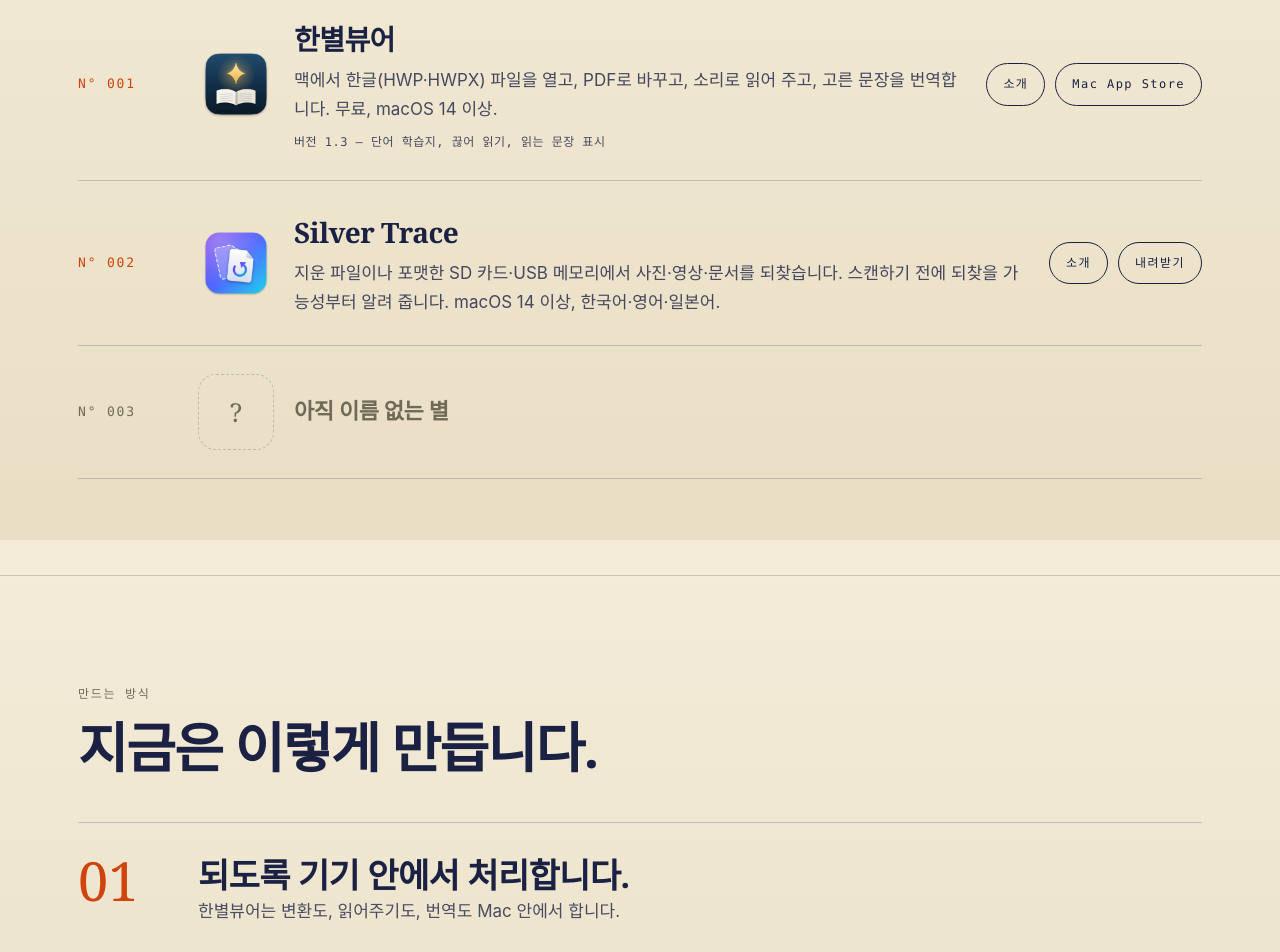
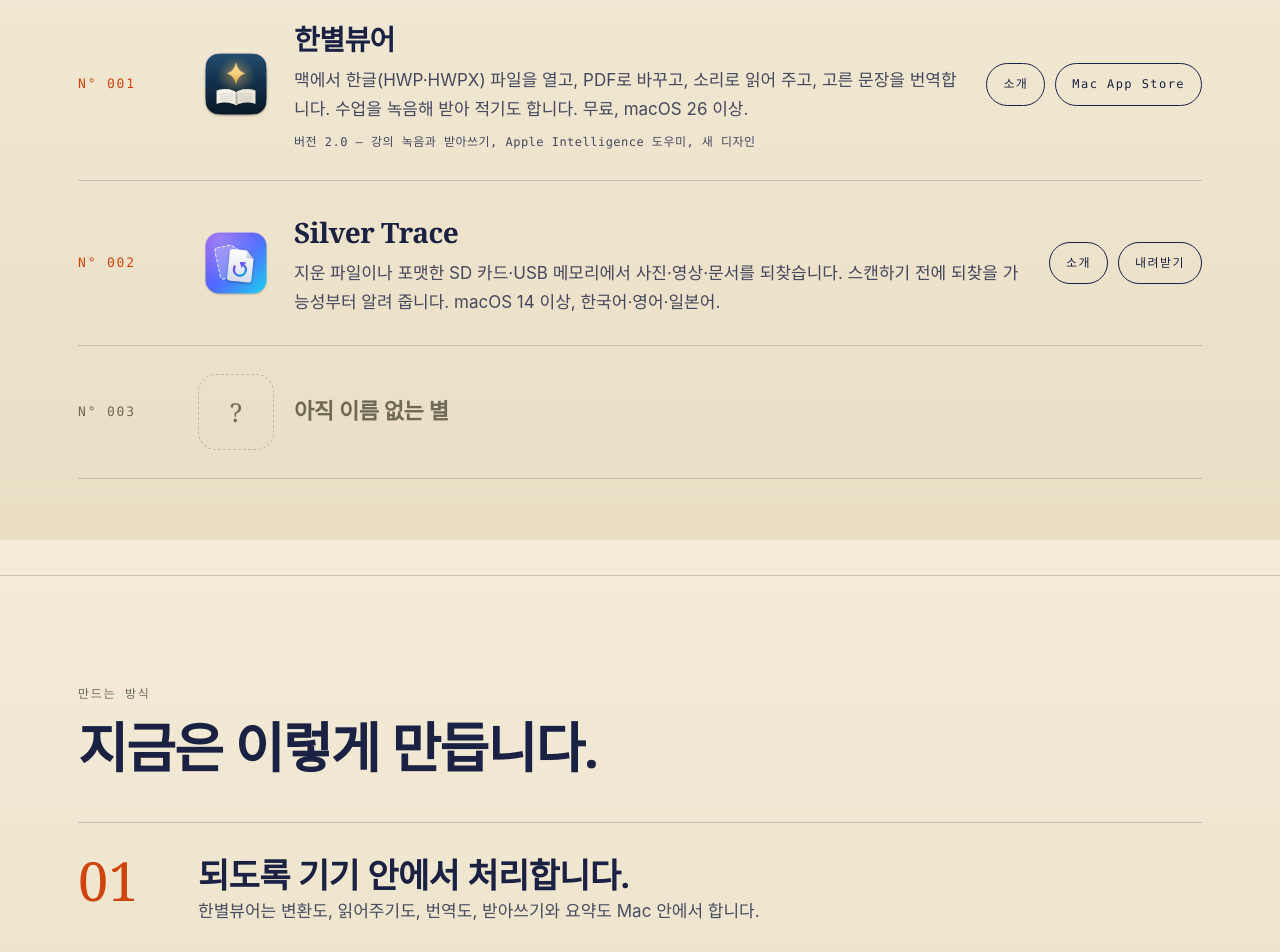
Before and after one commit to Sunstardad/sunstardad.github.io, a plain HTML site: page index.html in a window 1280 px wide. Shown: the part 1060-2012 px from the top of the page. Drawn offline with Linux system fonts and the light colour scheme.

Commit message:
Hanbyeol Viewer card: version 2.0
Co-Authored-By: Claude Opus 5.5 <noreply@anthropic.com>

```diff
--- a/index.html
+++ b/index.html
@@ -223,8 +223,8 @@
         <img src="img/icon.png" alt="한별뷰어 앱 아이콘" width="76" height="76">
         <div>
           <h3 data-en="Hanbyeol Viewer">한별뷰어</h3>
-          <p data-en="Opens HWP and HWPX files on a Mac, converts them to PDF, reads them aloud and translates selected sentences. Free, for macOS 14 or later.">맥에서 한글(HWP·HWPX) 파일을 열고, PDF로 바꾸고, 소리로 읽어 주고, 고른 문장을 번역합니다. 무료, macOS 14 이상.</p>
-          <p class="mono" style="margin-top:8px;text-transform:none;letter-spacing:.04em" data-en="Version 1.3 — study sheets, sense groups, read-along highlight">버전 1.3 — 단어 학습지, 끊어 읽기, 읽는 문장 표시</p>
+          <p data-en="Opens HWP and HWPX files on a Mac, converts them to PDF, reads them aloud, translates selected sentences, and records and transcribes classes. Free, for macOS 26 or later.">맥에서 한글(HWP·HWPX) 파일을 열고, PDF로 바꾸고, 소리로 읽어 주고, 고른 문장을 번역합니다. 수업을 녹음해 받아 적기도 합니다. 무료, macOS 26 이상.</p>
+          <p class="mono" style="margin-top:8px;text-transform:none;letter-spacing:.04em" data-en="Version 2.0 — lecture recording and transcription, Apple Intelligence assistant, new design">버전 2.0 — 강의 녹음과 받아쓰기, Apple Intelligence 도우미, 새 디자인</p>
         </div>
       </div>
       <div class="links">
@@ -265,7 +265,7 @@
     <h2 data-en="How I build, for now.">지금은 이렇게 만듭니다.</h2>
     <ol class="ways">
       <li><div><strong data-en="On the device, where possible.">되도록 기기 안에서 처리합니다.</strong>
-          <span data-en="Hanbyeol Viewer converts, reads aloud and translates on your Mac.">한별뷰어는 변환도, 읽어주기도, 번역도 Mac 안에서 합니다.</span></div></li>
+          <span data-en="Hanbyeol Viewer converts, reads aloud, translates, transcribes and summarizes on your Mac.">한별뷰어는 변환도, 읽어주기도, 번역도, 받아쓰기와 요약도 Mac 안에서 합니다.</span></div></li>
       <li><div><strong data-en="Nothing the app does not need.">필요 없는 것은 넣지 않습니다.</strong>
           <span data-en="Hanbyeol Viewer has no ads, no account and collects no data.">한별뷰어에는 광고도, 계정도, 수집하는 정보도 없습니다.</span></div></li>
       <li><div><strong data-en="What it cannot do is written down too.">안 되는 것은 안 된다고 적습니다.</strong>
```
